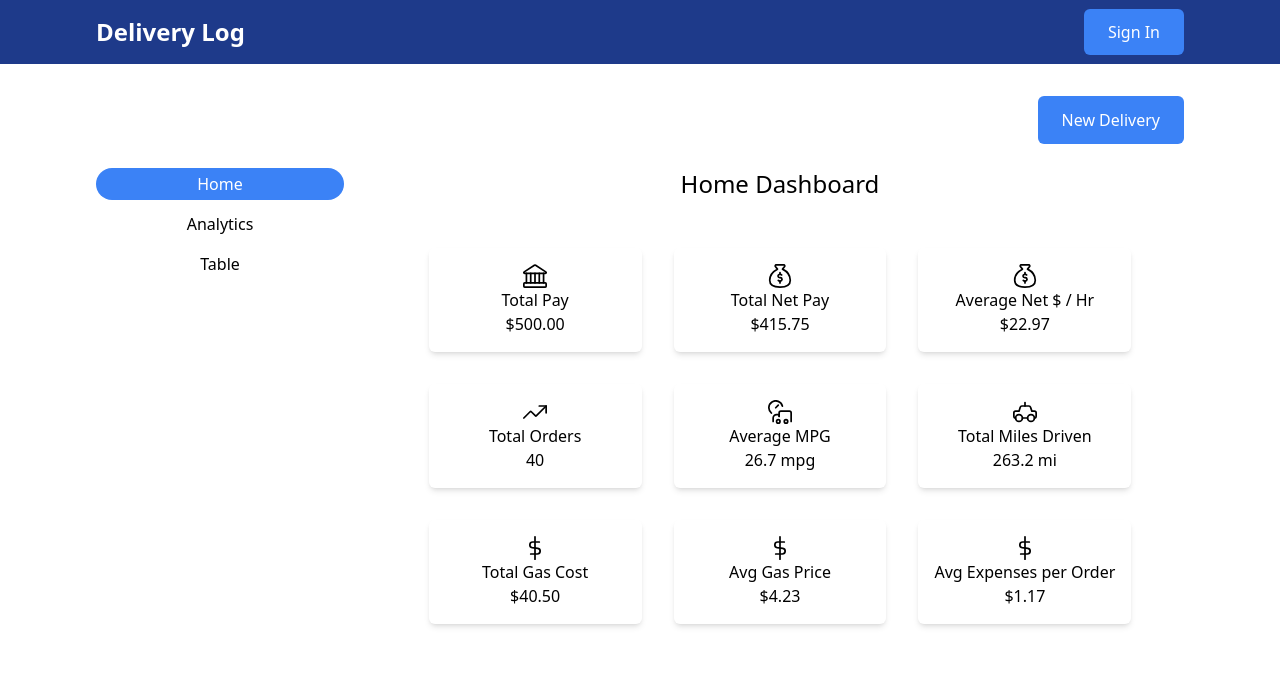
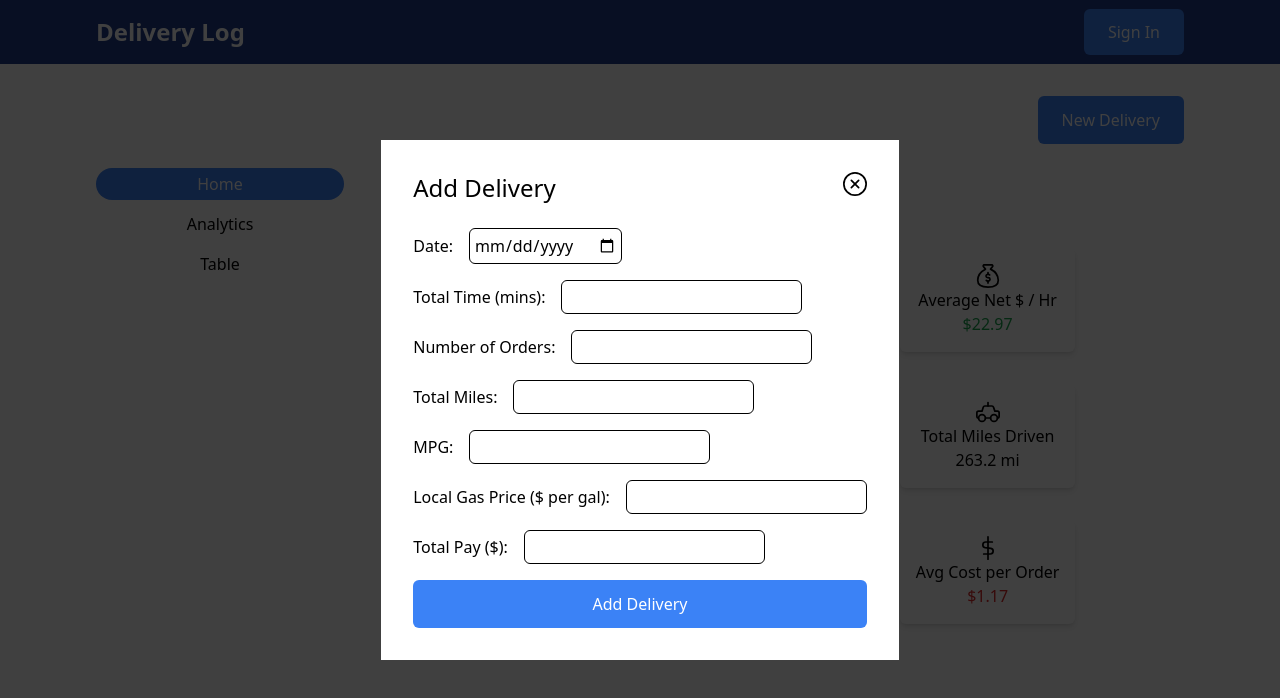
Before and after one commit to Trizzle17979/deliverydashboard, a React (Vite) app: page /dashboard in a window 1280 px wide. Both pictures are taken after a click on the button "New Delivery". Shown: the top 698 px of the page. Built offline with nearby package versions, Linux system fonts and the light colour scheme.

Commit message:
added New Delivery and Detail of Table Modal | created styling for Table tab

```diff
--- /dev/null
+++ b/src/components/loggedIn/AddDelivery.tsx
@@ -0,0 +1,96 @@
+import React, { useRef } from "react";
+
+function AddDelivery(props: boolean) {
+  const { showModal, setShowModal } = props;
+
+  const modalRef = useRef();
+
+  const closeModal = (e) => {
+    if (modalRef.current === e.target) {
+      setShowModal(false);
+    }
+  };
+
+  const handleCloseModal = () => {
+    setShowModal(false);
+  };
+
+  return (
+    <>
+      {showModal ? (
+        <div
+          ref={modalRef}
+          onClick={closeModal}
+          className="bg-black bg-opacity-75 absolute inset-0 flex justify-center items-center"
+        >
+          <div className="bg-white p-8">
+            <div className="flex justify-between mb-6">
+              <h4 className="text-2xl">Add Delivery</h4>
+              <img
+                onClick={handleCloseModal}
+                src="./src/assets/close.svg"
+                className="w-6 h-6 cursor-pointer hover:scale-105"
+              />
+            </div>
+            <form className="flex flex-col space-y-4">
+              <label>
+                Date:
+                <input
+                  className="ml-4 p-1 border border-black rounded-md"
+                  type="date"
+                />
+              </label>
+              <label>
+                Total Time (mins):
+                <input
+                  className="ml-4 p-1 border border-black rounded-md"
+                  type="number"
+                />
+              </label>
+              <label>
+                Number of Orders:
+                <input
+                  className="ml-4 p-1 border border-black rounded-md"
+                  type="number"
+                />
+              </label>
+              <label>
+                Total Miles:
+                <input
+                  className="ml-4 p-1 border border-black rounded-md"
+                  type="number"
+                />
+              </label>
+              <label>
+                MPG:
+                <input
+                  className="ml-4 p-1 border border-black rounded-md"
+                  type="number"
+                />
+              </label>
+              <label>
+                Local Gas Price ($ per gal):
+                <input
+                  className="ml-4 p-1 border border-black rounded-md"
+                  type="decimal"
+                />
+              </label>
+              <label>
+                Total Pay ($):
+                <input
+                  className="ml-4 p-1 border border-black rounded-md"
+                  type="decimal"
+                />
+              </label>
+              <button className="text-white py-3 px-6 bg-blue-500 rounded-md hover:bg-blue-400">
+                Add Delivery
+              </button>
+            </form>
+          </div>
+        </div>
+      ) : null}
+    </>
+  );
+}
+
+export default AddDelivery;
--- a/src/components/loggedIn/DashboardHome.tsx
+++ b/src/components/loggedIn/DashboardHome.tsx
@@ -5,50 +5,50 @@ function DashboardHome() {
     <div className="space-y-4 flex flex-col items-center">
       <h2 className="text-2xl mb-8">Home Dashboard</h2>
       <div className="grid grid-cols-3 gap-8">
-        <div className="flex flex-col items-center p-4 text-center shadow-md rounded-md">
+        <div className="flex flex-col items-center p-4 text-center shadow-md rounded-md hover:scale-105">
           <img src="./src/assets/bank.svg" className="w-6 h-6" />
           <p>Total Pay</p>
-          <p>$500.00</p>
+          <p className="text-green-600">$500.00</p>
         </div>
-        <div className="flex flex-col items-center p-4 text-center shadow-md rounded-md">
+        <div className="flex flex-col items-center p-4 text-center shadow-md rounded-md hover:scale-105">
           <img src="./src/assets/moneybag.svg" className="w-6 h-6" />
           <p>Total Net Pay</p>
-          <p>$415.75</p>
+          <p className="text-green-600">$415.75</p>
         </div>
-        <div className="flex flex-col items-center p-4 text-center shadow-md rounded-md">
+        <div className="flex flex-col items-center p-4 text-center shadow-md rounded-md hover:scale-105">
           <img src="./src/assets/moneybag.svg" className="w-6 h-6" />
           <p>Average Net $ / Hr</p>
-          <p>$22.97</p>
+          <p className="text-green-600">$22.97</p>
         </div>
-        <div className="flex flex-col items-center p-4 text-center shadow-md rounded-md">
+        <div className="flex flex-col items-center p-4 text-center shadow-md rounded-md hover:scale-105">
           <img src="./src/assets/graph.svg" className="w-6 h-6" />
           <p>Total Orders</p>
           <p>40</p>
         </div>
-        <div className="flex flex-col items-center p-4 text-center shadow-md rounded-md">
+        <div className="flex flex-col items-center p-4 text-center shadow-md rounded-md hover:scale-105">
           <img src="./src/assets/truck.svg" className="w-6 h-6" />
           <p>Average MPG</p>
           <p>26.7 mpg</p>
         </div>
-        <div className="flex flex-col items-center p-4 text-center shadow-md rounded-md">
+        <div className="flex flex-col items-center p-4 text-center shadow-md rounded-md hover:scale-105">
           <img src="./src/assets/car.svg" className="w-6 h-6" />
           <p>Total Miles Driven</p>
           <p>263.2 mi</p>
         </div>
-        <div className="flex flex-col items-center p-4 text-center shadow-md rounded-md">
+        <div className="flex flex-col items-center p-4 text-center shadow-md rounded-md hover:scale-105">
           <img src="./src/assets/dollar.svg" className="w-6 h-6" />
           <p>Total Gas Cost</p>
-          <p>$40.50</p>
+          <p className="text-red-600">$40.50</p>
         </div>
-        <div className="flex flex-col items-center p-4 text-center shadow-md rounded-md">
+        <div className="flex flex-col items-center p-4 text-center shadow-md rounded-md hover:scale-105">
           <img src="./src/assets/dollar.svg" className="w-6 h-6" />
           <p>Avg Gas Price</p>
-          <p>$4.23</p>
+          <p className="text-red-600">$4.23</p>
         </div>
-        <div className="flex flex-col items-center p-4 text-center shadow-md rounded-md">
+        <div className="flex flex-col items-center p-4 text-center shadow-md rounded-md hover:scale-105">
           <img src="./src/assets/dollar.svg" className="w-6 h-6" />
-          <p>Avg Expenses per Order</p>
-          <p>$1.17</p>
+          <p>Avg Cost per Order</p>
+          <p className="text-red-600">$1.17</p>
         </div>
       </div>
     </div>
--- a/src/components/loggedIn/DashboardRibbon.tsx
+++ b/src/components/loggedIn/DashboardRibbon.tsx
@@ -1,11 +1,21 @@
-import React from "react";
+import React, { useState } from "react";
+import AddDelivery from "./AddDelivery";
 
 function DashboardRibbon() {
+  const [showModal, setShowModal] = useState(false);
+
+  const handleShowModal = () => {
+    setShowModal(!showModal);
+  };
   return (
     <div className="flex justify-end mb-6">
-      <button className="text-white py-3 px-6 bg-blue-500 rounded-md hover:bg-blue-400">
+      <button
+        onClick={handleShowModal}
+        className="text-white py-3 px-6 bg-blue-500 rounded-md hover:bg-blue-400"
+      >
         New Delivery
       </button>
+      <AddDelivery showModal={showModal} setShowModal={setShowModal} />
     </div>
   );
 }
--- a/src/components/loggedIn/DashboardTable.tsx
+++ b/src/components/loggedIn/DashboardTable.tsx
@@ -1,7 +1,73 @@
-import React from "react";
+import React, { useState } from "react";
+import TableDetails from "./TableDetails";
 
 function DashboardTable() {
-  return <div className="">TABLE DASHBOARD</div>;
+  const [showModal, setShowModal] = useState(false);
+
+  const handleShowModal = () => {
+    setShowModal(true);
+  };
+
+  return (
+    <div className="flex justify-center items-center">
+      <table className="shadow-2xl font-mono border-2 border-blue-200 w-6/12 overflow-hidden">
+        <thead className="text-white">
+          <tr>
+            <th className="py-3 bg-blue-800">Date</th>
+            <th className="py-3 bg-blue-800">Total Pay</th>
+            <th className="py-3 bg-blue-800">Total Orders</th>
+            <th className="py-3 bg-blue-800">Total Miles</th>
+            <th className="py-3 bg-blue-800">MPG</th>
+            <th className="py-3 bg-blue-200 text-blue-800">Details</th>
+            <th className="py-3 bg-blue-200 text-red-400">Delete</th>
+          </tr>
+        </thead>
+        <tbody className="text-blue-900 text-center">
+          <tr className="bg-blue-200 cursor-pointer duration-300">
+            <td className="py-3 px-6">1-1-2021</td>
+            <td className="py-3 px-6">$45</td>
+            <td className="py-3 px-6">12</td>
+            <td className="py-3 px-6">27</td>
+            <td className="py-3 px-6">29.9</td>
+            <td className="py-3 px-6 text-blue-800">
+              <button onClick={handleShowModal} className="hover:scale-105">
+                details
+              </button>
+            </td>
+            <td className="py-3 px-6 text-red-400">
+              <button
+                onClick={() => console.log("pressed")}
+                className="hover:scale-105"
+              >
+                delete
+              </button>
+            </td>
+          </tr>
+          <tr className="bg-blue-200 cursor-pointer duration-300">
+            <td className="py-3 px-6">1-5-2021</td>
+            <td className="py-3 px-6">$30</td>
+            <td className="py-3 px-6">9</td>
+            <td className="py-3 px-6">20</td>
+            <td className="py-3 px-6">26.4</td>
+            <td className="py-3 px-6 text-blue-800">
+              <button onClick={handleShowModal} className="hover:scale-105">
+                details
+              </button>
+            </td>
+            <td className="py-3 px-6 text-red-400">
+              <button
+                onClick={() => console.log("pressed")}
+                className="hover:scale-105"
+              >
+                delete
+              </button>
+            </td>
+          </tr>
+        </tbody>
+      </table>
+      <TableDetails showModal={showModal} setShowModal={setShowModal} />
+    </div>
+  );
 }
 
 export default DashboardTable;
--- /dev/null
+++ b/src/components/loggedIn/TableDetails.tsx
@@ -0,0 +1,64 @@
+import React, { useRef } from "react";
+
+function TableDetails(props: boolean) {
+  const { showModal, setShowModal } = props;
+
+  const modalRef = useRef();
+
+  const closeModal = (e) => {
+    if (modalRef.current === e.target) {
+      setShowModal(false);
+    }
+  };
+
+  const handleCloseModal = () => {
+    setShowModal(false);
+  };
+
+  return (
+    <>
+      {showModal ? (
+        <div
+          ref={modalRef}
+          onClick={closeModal}
+          className="bg-black bg-opacity-75 absolute inset-0 flex justify-center items-center"
+        >
+          <div className="bg-white p-8">
+            <div className="flex justify-between mb-4">
+              <h2 className="text-2xl">Delivery Details</h2>
+              <img
+                onClick={handleCloseModal}
+                src="./src/assets/close.svg"
+                className="w-6 h-6 cursor-pointer hover:scale-105"
+              />
+            </div>
+            <div className="space-y-4">
+              <div className="flex gap-4">
+                <h4 className="text-xl">Date:</h4>
+                <h4 className="text-xl">1-1-2021</h4>
+              </div>
+              <div className="flex gap-4">
+                <h4 className="text-xl">Total Time (mins):</h4>
+                <h4 className="text-xl">70</h4>
+              </div>
+              <div className="flex gap-4">
+                <h4 className="text-xl"># of Orders</h4>
+                <h4 className="text-xl">12</h4>
+              </div>
+              <div className="flex gap-4">
+                <h4 className="text-xl">MPG:</h4>
+                <h4 className="text-xl">29.9</h4>
+              </div>
+              <div className="flex gap-4">
+                <h4 className="text-xl">Total Pay:</h4>
+                <h4 className="text-xl">$45</h4>
+              </div>
+            </div>
+          </div>
+        </div>
+      ) : null}
+    </>
+  );
+}
+
+export default TableDetails;
```
Also changed, not shown: src/assets/close.svg (added).
